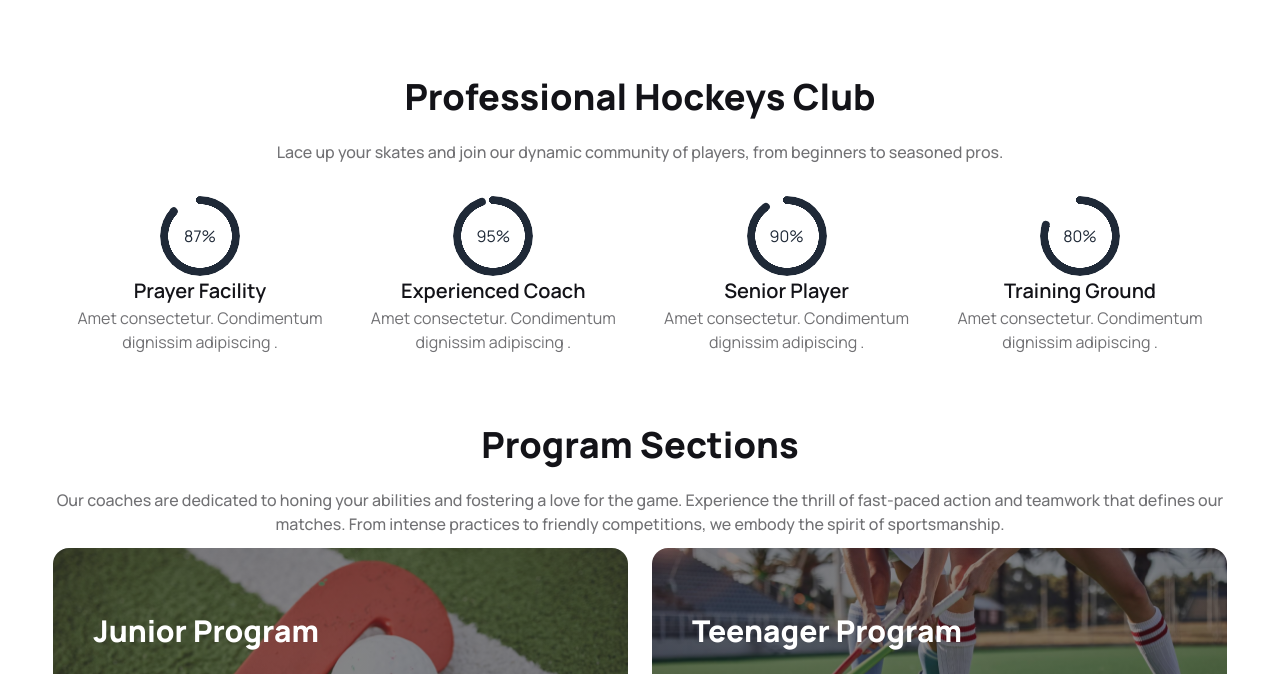
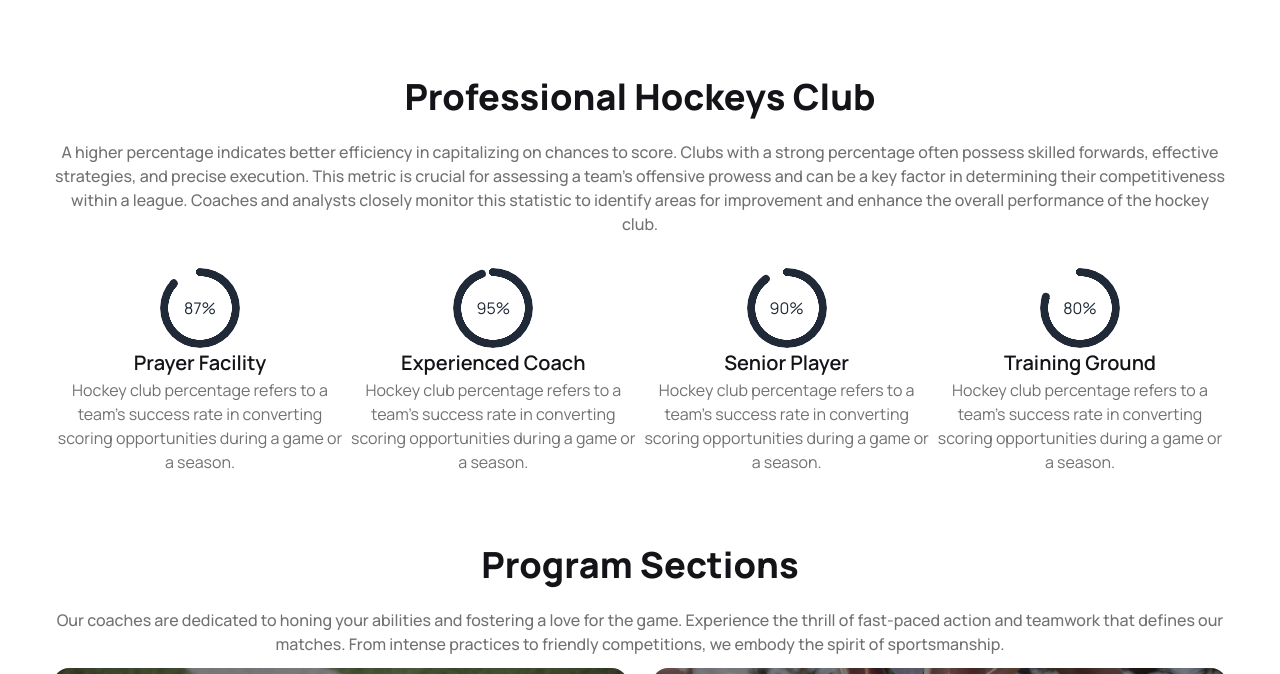
Before and after one commit to lokmanhossen01/Hockeys-website, a plain HTML site: page index.html in a window 1280 px wide. Shown: the part 666-1340 px from the top of the page. Drawn offline with nearby package versions, Linux system fonts and the light colour scheme.

Commit message:
added some content

```diff
--- a/index.html
+++ b/index.html
@@ -166,7 +166,7 @@
       <div>
           <div class="text-center mt-16">
               <h3 class="text-[36px] font-extrabold text-[#131318] mb-4">Professional Hockeys Club</h3>
-              <p class="text-[16px] font-medium text-[#13131899] mb-3">Lace up your skates and join our dynamic community of players, from beginners to seasoned pros. </p>
+              <p class="text-[16px] font-medium text-[#13131899] mb-3">A higher percentage indicates better efficiency in capitalizing on chances to score. Clubs with a strong percentage often possess skilled forwards, effective strategies, and precise execution. This metric is crucial for assessing a team's offensive prowess and can be a key factor in determining their competitiveness within a league. Coaches and analysts closely monitor this statistic to identify areas for improvement and enhance the overall performance of the hockey club. </p>
           </div>
 
           <!-- progress with text -->
@@ -178,7 +178,7 @@
 
                   <div>
                       <h4 class="text-[#131318] text-center text-[20px] font-semibold">Prayer Facility</h4>
-                      <p class="text-[#13131899] text-center text-[16px]  font-normal">Amet consectetur. Condimentum dignissim adipiscing .</p>
+                      <p class="text-[#13131899] text-center text-[16px]  font-normal">Hockey club percentage refers to a team's success rate in converting scoring opportunities during a game or a season.</p>
                   </div>
               </div>
 
@@ -190,7 +190,7 @@
                   <div>
                       <h4 class="text-[#131318] text-center text-[20px] font-semibold">Experienced Coach</h4>
                       <p class="text-[#13131899] text-center text-[16px]  font-normal">
-                      Amet consectetur. Condimentum dignissim adipiscing .
+                        Hockey club percentage refers to a team's success rate in converting scoring opportunities during a game or a season.
                   </p>
                   </div>
               </div>
@@ -202,7 +202,7 @@
 
                   <div>
                       <h4 class="text-[#131318] text-center text-[20px] font-semibold">Senior Player</h4>
-                      <p class="text-[#13131899] text-center text-[16px]  font-normal">Amet consectetur. Condimentum dignissim adipiscing .</p>
+                      <p class="text-[#13131899] text-center text-[16px]  font-normal">Hockey club percentage refers to a team's success rate in converting scoring opportunities during a game or a season.</p>
                   </div>
               </div>
 
@@ -213,7 +213,7 @@
 
                   <div>
                       <h4 class="text-[#131318] text-center text-[20px] font-semibold">Training Ground</h4>
-                      <p class="text-[#13131899] text-center text-[16px]  font-normal">Amet consectetur. Condimentum dignissim adipiscing .</p>
+                      <p class="text-[#13131899] text-center text-[16px]  font-normal">Hockey club percentage refers to a team's success rate in converting scoring opportunities during a game or a season.</p>
                   </div>
               </div>
           </div>
```
